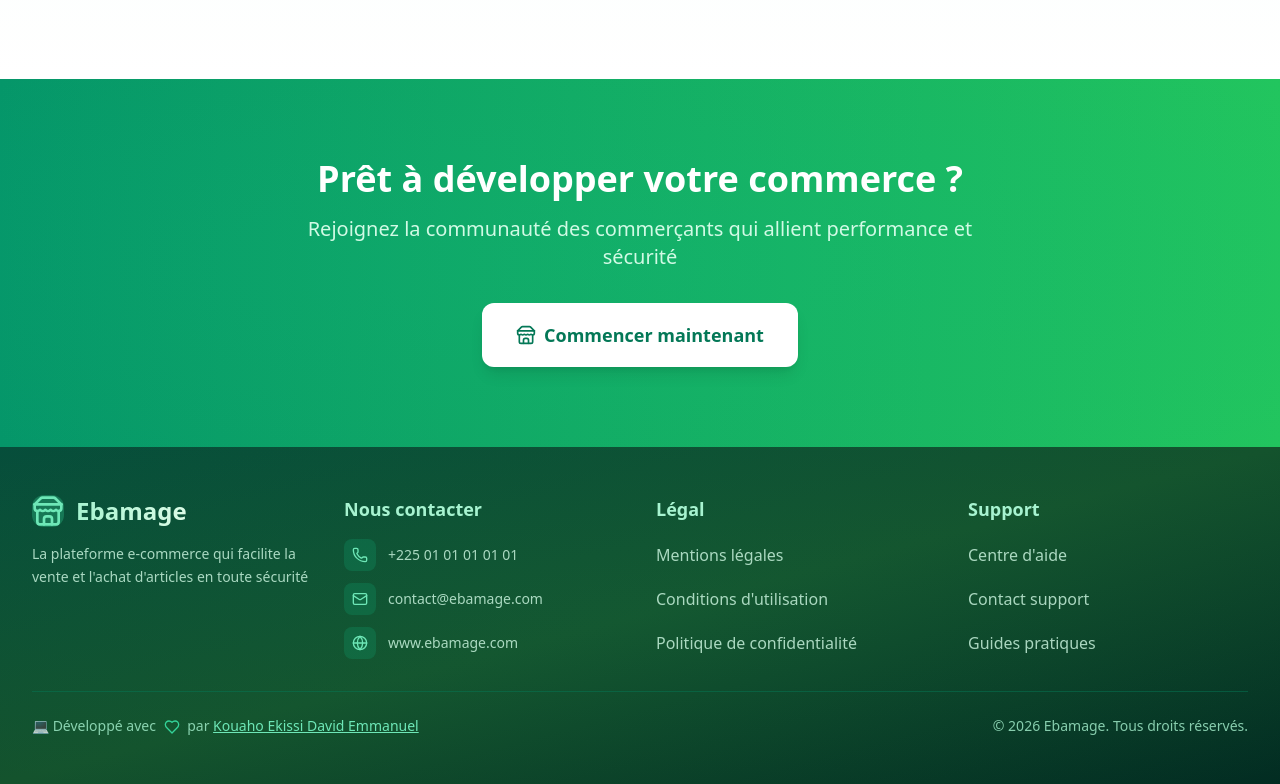
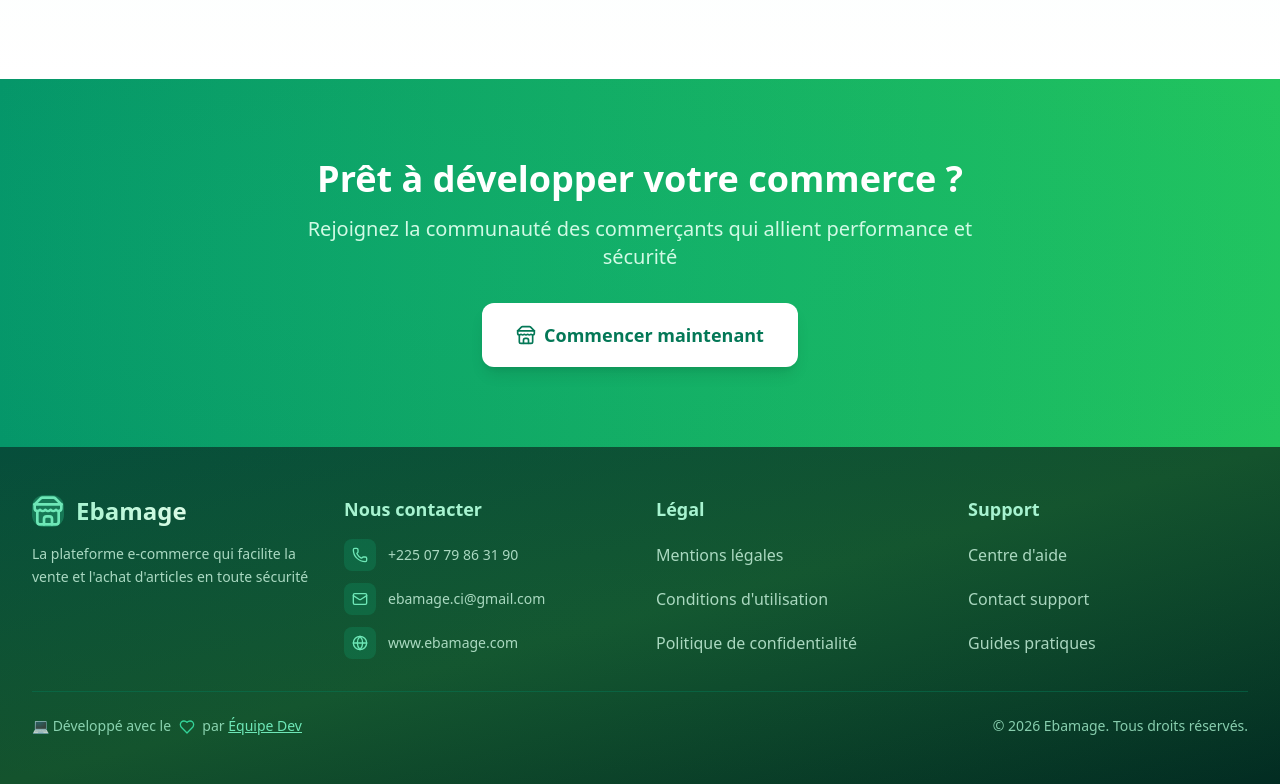
Before and after one commit to kouahodavid6/EbamageBoutiques, a React (Vite) app: page / in a window 1280 px wide. Shown: the part 2324-3108 px from the top of the page. Built offline with nearby package versions, Linux system fonts and the light colour scheme.

Commit message:
Nouvelle base url et nouveau lien dans le footer

```diff
--- a/src/api/config.js
+++ b/src/api/config.js
@@ -1,2 +1 @@
-//export const API_URL = "https://ebamage-api.onrender.com";
-export const API_URL = "https://ebamage-api-2.onrender.com";
+export const API_URL = "https://api.ebamage.com";
--- a/src/pages/Home/components/Footer.jsx
+++ b/src/pages/Home/components/Footer.jsx
@@ -35,16 +35,24 @@
                 <div className="bg-emerald-500/20 p-2 rounded-lg mr-3 group-hover:bg-emerald-500/30 transition-all duration-300">
                   <Phone className="h-4 w-4 text-emerald-300" />
                 </div>
-                <a href="#" className="text-sm hover:text-emerald-100 transition-colors hover:underline">
-                  +225 01 01 01 01 01
+                <a
+                  href="https://wa.me/2250779863190"
+                  target="_blank"
+                  rel="noopener noreferrer"
+                  className="text-sm hover:text-emerald-100 transition-colors hover:underline"
+                >
+                  +225 07 79 86 31 90
                 </a>
               </div>
               <div className="flex items-center group">
                 <div className="bg-emerald-500/20 p-2 rounded-lg mr-3 group-hover:bg-emerald-500/30 transition-all duration-300">
                   <Mail className="h-4 w-4 text-emerald-300" />
                 </div>
-                <a href="#" className="text-sm hover:text-emerald-100 transition-colors hover:underline">
-                  contact@ebamage.com
+                <a
+                  href="mailto:ebamage.ci@gmail.com?cc=autre@email.com&bcc=secret@email.com&subject=Contact&body=Message%20ici"
+                  className="text-sm hover:text-emerald-100 transition-colors hover:underline"
+                >
+                  ebamage.ci@gmail.com
                 </a>
               </div>
               <div className="flex items-center group">
@@ -107,7 +115,13 @@
         <div className="border-t border-emerald-700/50 mt-8 pt-6 text-center">
           <div className="flex flex-col md:flex-row justify-between items-center space-y-4 md:space-y-0">
             <p className="text-sm text-emerald-200/80">
-              💻 Développé avec <Heart className="inline w-4 h-4 text-emerald-400 mx-1" /> par <a href="https://easy-portfolio.vercel.app/" className="text-emerald-300 hover:text-emerald-200 underline transition-colors">Kouaho Ekissi David Emmanuel</a>
+              💻 Développé avec le <Heart className="inline w-4 h-4 text-emerald-400 mx-1" /> par {' '}
+              <span
+                className="text-emerald-300 hover:text-emerald-200 underline transition-colors cursor-pointer"
+                onClick={() => window.open('https://devs-trop-doux-recup.vercel.app/', '_blank')}
+                >
+                  Équipe Dev
+                </span>
             </p>
             <p className="text-sm text-emerald-200/80">
               © {new Date().getFullYear()} Ebamage. Tous droits réservés.
```
